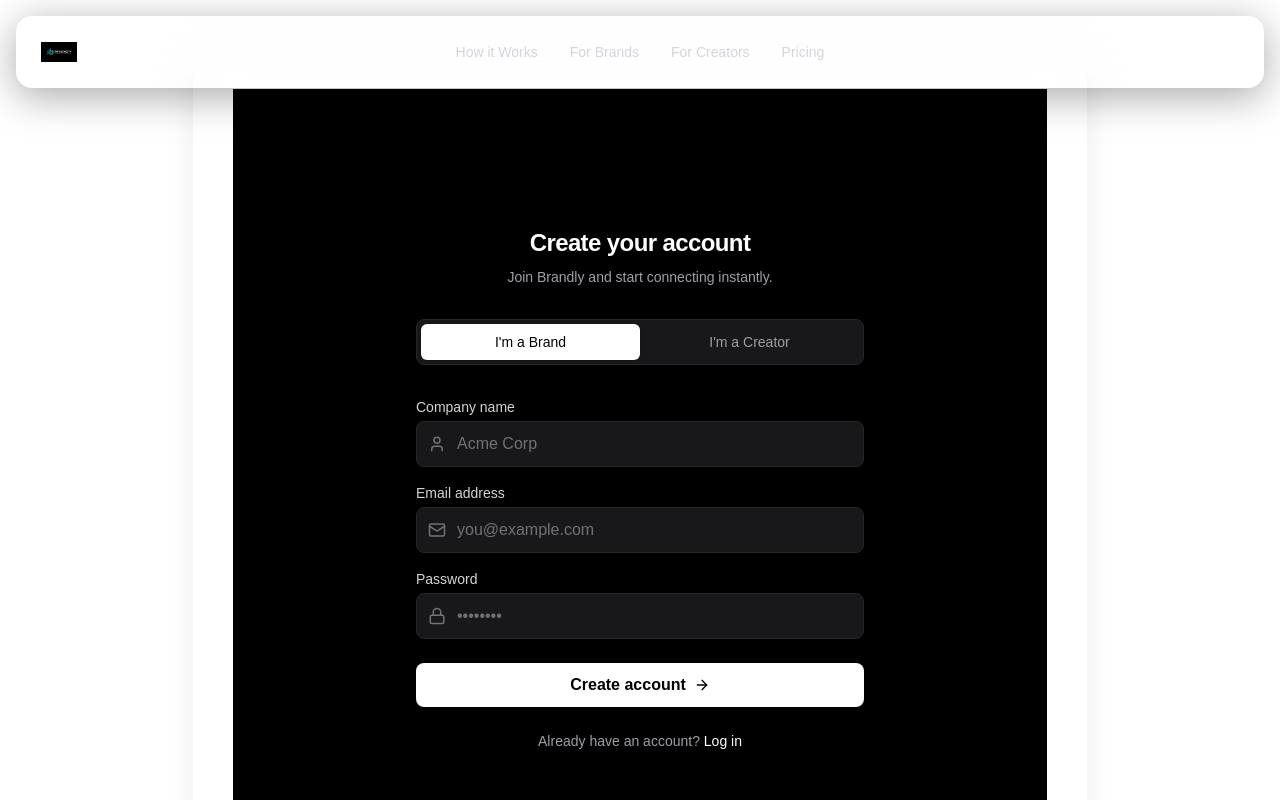
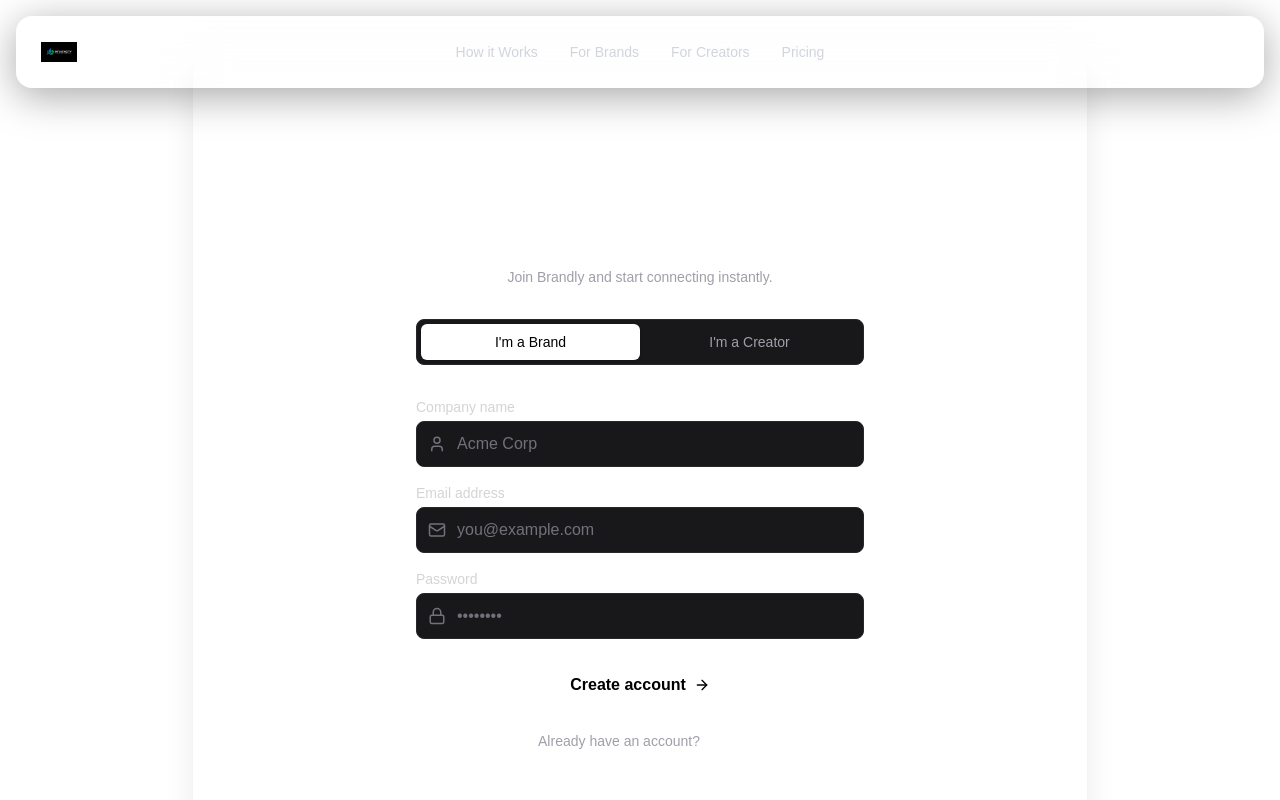
Before and after one commit to sukhdeep2813/Influencers, a Next.js app: page /signup in a window 1280 px wide. Shown: the top 800 px of the page. Built offline with nearby package versions, Linux system fonts and the light colour scheme.

Commit message:
Black to white

```diff
--- a/app/(auth)/signup/page.tsx
+++ b/app/(auth)/signup/page.tsx
@@ -15,7 +15,7 @@
   const data = await getSignupPageData();
 
   return (
-    <div className="min-h-screen flex items-center justify-center bg-black px-4">
+    <div className="min-h-screen flex items-center justify-center bg-white px-4">
       <SignupForm
         defaultRole={data.defaultRole}
         companyNameHint={data.companyNameHint}
```
